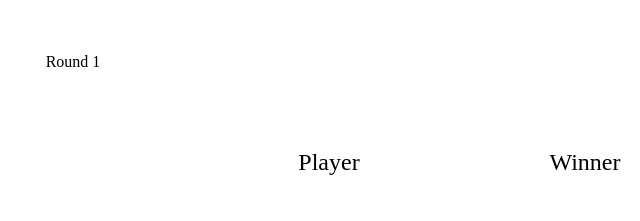
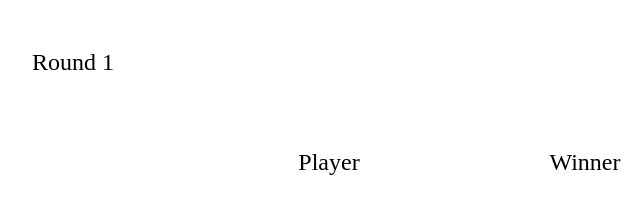
Before and after one commit to Xvll-L/ROCK-PAPER-SCISSORS, a plain HTML site: page Index.html in a window 1280 px wide. Shown: the top 221 px of the page, 55-695 px from the left. Drawn offline with Linux system fonts and the light colour scheme.

Commit message:
fix round font fiz

```diff
--- a/Index.html
+++ b/Index.html
@@ -11,7 +11,7 @@
     <main>
         <div class="container">
 
-            <p>Round <span class="round-count">1</span></p>
+            <p class="round">Round <span class="round-count">1</span></p>
 
             <div class="winner">
                 <p>Winner</p>
--- a/Style.css
+++ b/Style.css
@@ -9,6 +9,10 @@ body{
 main{
     height: 100vh;
     width: 100%;
+}
+
+.round{
+    font-size: 24px;
 }
 
 .container{
```
